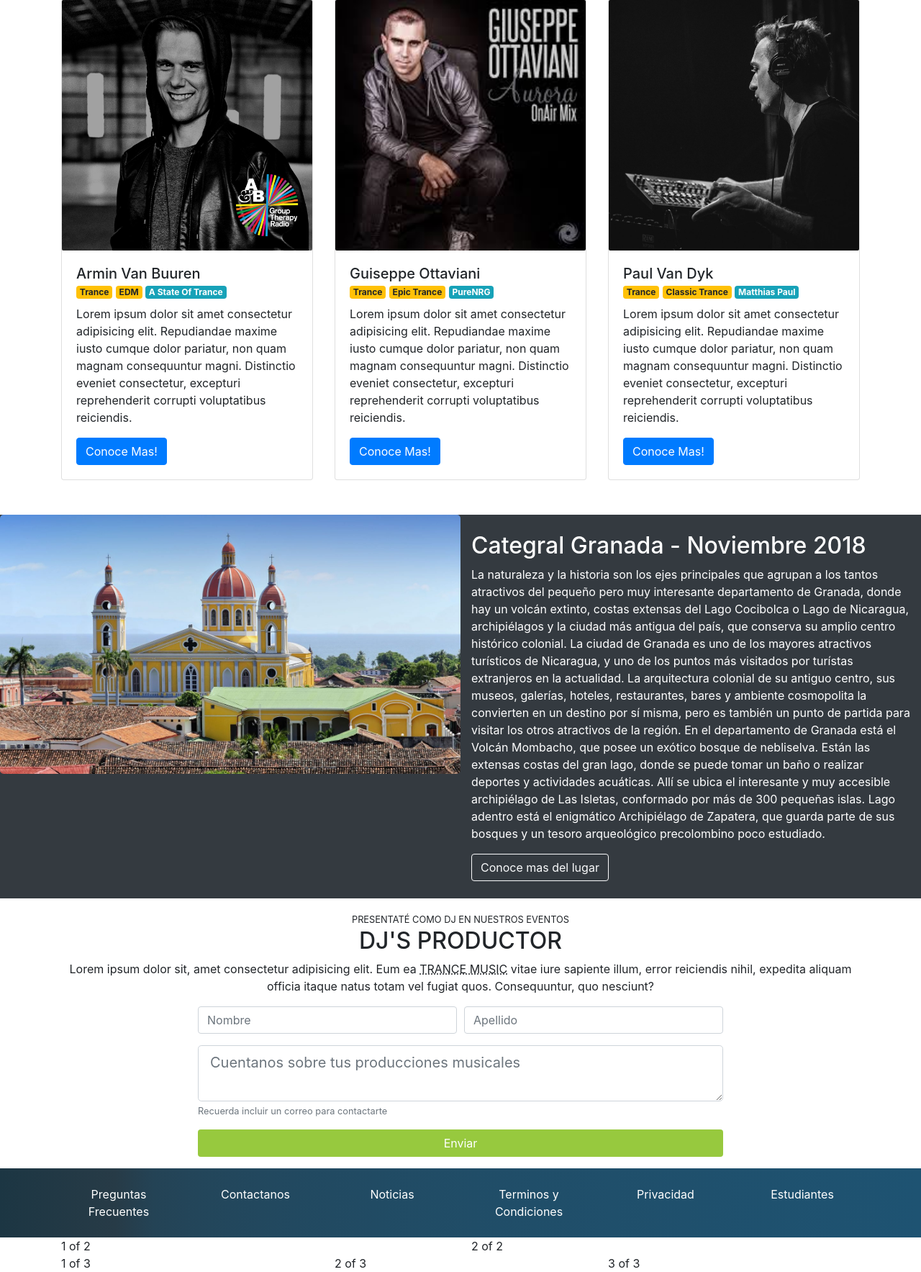
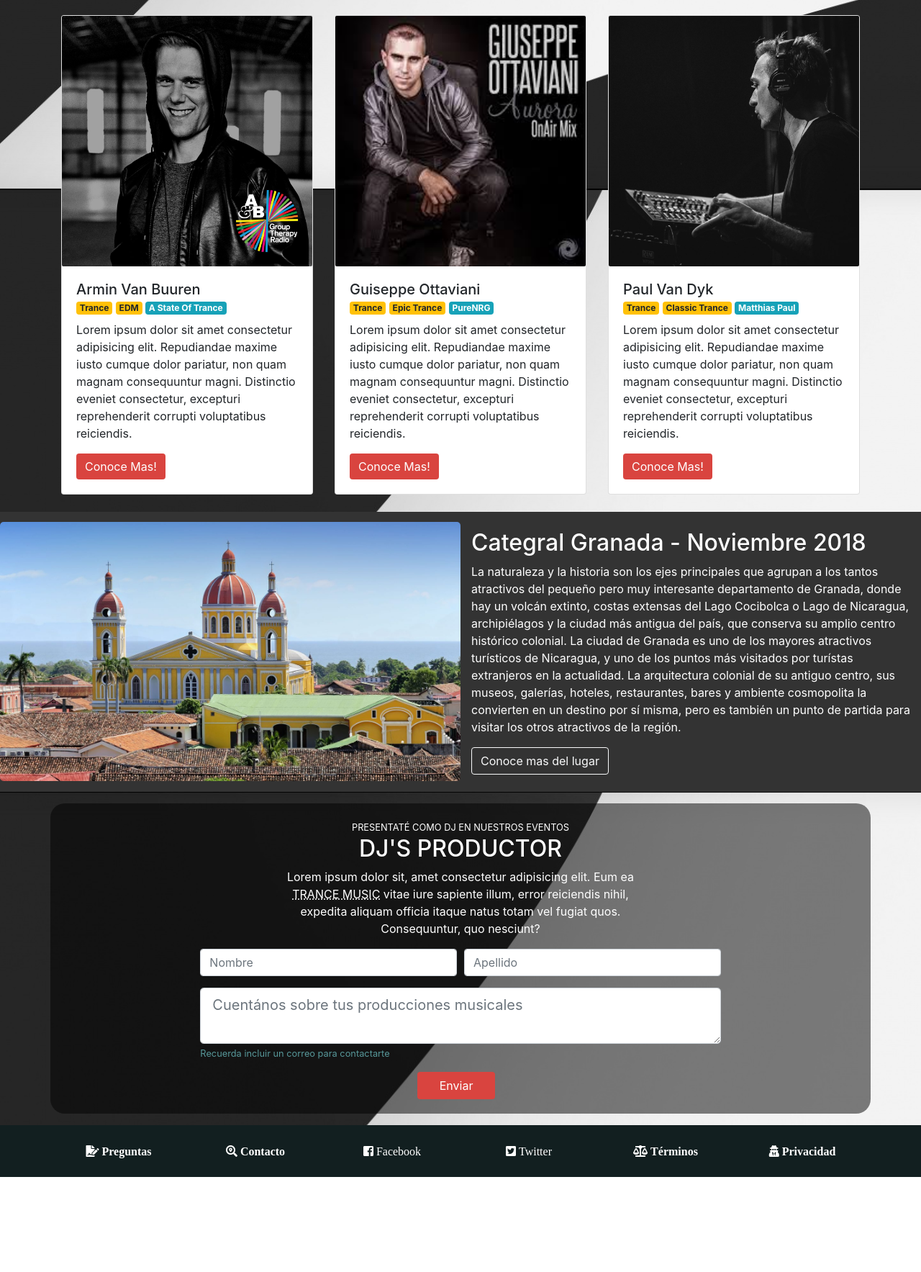
Before and after one commit to jerrycano37/Curso-Bootstrap-4, a PHP site: page /proyeto.html in a window 1280 px wide. Shown: the part 1270-3037 px from the top of the page at 72% size. After the commit the page ends 2905 px from the top, so only its background shows below. Run offline with PHP 8.4, Linux system fonts and the light colour scheme; some libraries are stand-ins or nearby versions.

Commit message:
Ultimas modificaciones terminadas un pequeño error aun pendiente

```diff
--- a/proyeto.html
+++ b/proyeto.html
@@ -20,30 +20,29 @@
     <nav id="header" class="navbar navbar-expand-lg navbar-dark bg-dark sticky-top">
         <div class="container">
             <a class="navbar-brand" img=""><img src="img/logo.png" alt="logo"></a>
-            <button class="navbar-toggler" type="button" data-toggle="collapse" data-target="#navbar"
-                aria-controls="navbarSupportedContent" aria-expanded="false" aria-label="Toggle navigation">
+            <button class="navbar-toggler" type="button" data-toggle="collapse" data-target="#navbar" aria-controls="navbarSupportedContent"
+                aria-expanded="false" aria-label="Toggle navigation">
                 <span class="navbar-toggler-icon"></span>
             </button>
 
             <div class="collapse navbar-collapse" id="navbar">
                 <ul class="navbar-nav ml-auto">
                     <li class="nav-item">
-                        <a class="nav-link" href="#main">Eventos</a>
+                        <a class="fas fa-map-marked nav-link" href="#main"> Eventos</a>
                     </li>
                     <li class="nav-item">
-                        <a class="nav-link" href="#dj">Productores</a>
+                        <a class="fas fa-compact-disc nav-link" href="#dj"> Productores</a>
                     </li>
                     <li class="nav-item">
-                        <a class="nav-link" href="#lfecha">Horarios</a>
+                        <a class="fas fa-map-marked-alt nav-link" href="#lfecha"> Lugares</a>
                     </li>
                     <li class="nav-item">
-                        <a class="nav-link" href="#eres-productor">Eres Productor?</a>
+                        <a class="fas fa-question-circle nav-link" href="#eres-productor"> Eres DJ?</a>
                     </li>
                     <li class="nav-item">
-                        <a class="nav-link text-compra" href="#" data-toggle="modal" data-target="#modal-compra">Comprar
-                            Tus Tickets</a>
+                        <a class="fas fa-ticket-alt nav-link" href="#" data-toggle="modal" data-target="#modal-compra">
+                            Tickets</a>
                     </li>
-
                 </ul>
             </div>
         </div>
@@ -69,17 +68,17 @@
             <div class="overlay">
                 <div class="container">
                     <div class="row align-items-center">
-                        <div class="col-md-6 offset-md-6 text-center text-md-right">
+                        <div class="offset-md-6 text-center text-md-right">
                             <h1>Trance Energy Festival</h1>
-                            <p class="d-none d-md-block">
+                            <p class="d-none d-sm-block">
                                 Lorem ipsum dolor sit amet consectetur adipisicing elit.
                                 Voluptatum veritatis non est perferendis, fuga impedit nulla
                                 sunt placeat ad omnis laudantium repudiandae consequuntur nam
                                 deleniti ducimus neque deserunt earum maxime!
                             </p>
-                            <a href="#" class="btn btn-outline-light">Unete como productor</a>
+                            <a href="#formulario" class="btn btn-outline-light">Forma Parte De Nosotros</a>
                             <button type="button" class="btn btn-color" data-target="#modal-compra" data-toggle="modal">Asíste
-                                al evento</button>
+                                al Evento</button>
                         </div>
                     </div>
 
@@ -91,14 +90,16 @@
 
     <!-- djs -->
 
-    <section id="dj" class="mt-4 mb-4">
+    <section id="dj" class="">
 
         <div class="container">
             <div class="row">
+                <section id="titulo2" class="col text-center text-uppercase mt-4 mb-4">
                     <div class="col text-center text-uppercase">
                         <small> Conoce a los</small>
                         <h2>Dj's Productores</h2>
                     </div>
+                </section>
 
             </div>
 
@@ -229,11 +230,11 @@
     <section id="lfecha">
         <div class="container-fluid">
             <div class="row">
-                <div class="col-12 col-lg-6 pl-0 pr-0">
+                <div class="col-12 col-lg-6 col-md-6 pl-0 pr-0 align-self-center">
                     <img src="img/info1.jpg" alt="lugar1">
                 </div>
 
-                <div class="col-12 col-lg-6 pt-4 pb-4 text-aling-center">
+                <div class="col-12 col-lg-6 col-md-6 pt-4 pb-4 text-aling-center align-self-center">
                     <h2>Categral Granada - Noviembre 2018</h2>
                     <p>
                         La naturaleza y la historia son los ejes principales que agrupan a los tantos atractivos del
@@ -246,15 +247,9 @@
                         antiguo centro, sus museos, galerías, hoteles, restaurantes, bares y ambiente cosmopolita la
                         convierten en un destino por sí misma, pero es también un punto de partida para visitar los
                         otros atractivos de la región.
-
-                        En el departamento de Granada está el Volcán Mombacho, que posee un exótico bosque de
-                        nebliselva. Están las extensas costas del gran lago, donde se puede tomar un baño o realizar
-                        deportes y actividades acuáticas. Allí se ubica el interesante y muy accesible archipiélago de
-                        Las Isletas, conformado por más de 300 pequeñas islas. Lago adentro está el enigmático
-                        Archipiélago de Zapatera, que guarda parte de sus bosques y un tesoro arqueológico precolombino
-                        poco estudiado.
                     </p>
-                    <a href="https://vianica.com/sp/nicaragua/granada" class="btn btn-outline-light">Conoce mas del
+                    <a href="https://vianica.com/sp/nicaragua/granada" class="btn btn-outline-light" target="_blank">Conoce
+                        mas del
                         lugar</a>
                 </div>
             </div>
@@ -272,7 +267,7 @@
                 </div>
             </div>
             <div class="row">
-                <div class="col text-center">
+                <div class="offset-3 col-6 text-center d-none d-sm-block">
                     Lorem ipsum dolor sit, amet consectetur adipisicing elit. Eum ea <abbr data-toggle="tooltip" title="Genero principal de la musica electronica">TRANCE
                         MUSIC</abbr> vitae iure sapiente
                     illum, error reiciendis nihil, expedita aliquam officia itaque natus totam vel fugiat quos.
@@ -280,7 +275,7 @@
                 </div>
             </div>
             <div class="row">
-                <div class="col col-md-8 offset-md-1 col-lg-8 offset-lg-2 mt-3">
+                <div class="col col-md-8 offset-md-2 col-lg-8 offset-lg-2 mt-3">
                     <form>
                         <div class="form-row">
                             <div class="form-group col-12 col-md-6">
@@ -292,7 +287,7 @@
                         </div>
                         <div class="form-row">
                             <div class="form-group col">
-                                <textarea name="text" class="form-control form-control-lg" placeholder="Cuentanos sobre tus producciones musicales"></textarea>
+                                <textarea name="text" class="form-control form-control-lg" placeholder="Cuentános sobre tus producciones musicales"></textarea>
                                 <small class="form-text text-muted">
                                     Recuerda incluir un correo para contactarte
                                 </small>
@@ -300,7 +295,7 @@
                         </div>
                         <div class="form-row">
                             <div class="col">
-                                <button type="button" class="btn btn-color btn-block">Enviar</button>
+                                <button type="button" class="btn btn-color offset-md-5 offset-lg-5">Enviar</button>
                             </div>
                         </div>
                 </div>
@@ -317,23 +312,24 @@
         <div class="container">
             <div class="row text-center">
                 <div class="col-12 col-lg">
-                    <a href="#">Preguntas Frecuentes</a>
+                    <a href="#" class="fas fa-file-signature"> Preguntas</a>
                 </div>
                 <div class="col-12 col-lg">
-                    <a href="#">Contactanos</a>
+                    <a href="#" class="fas fa-search-location"> Contacto</a>
                 </div>
                 <div class="col-12 col-lg">
-                    <a href="#">Noticias</a>
+                    <a href="#" href="#" class="fab fa-facebook-square"> Facebook</a>
                 </div>
                 <div class="col-12 col-lg">
-                    <a href="#">Terminos y Condiciones</a>
+                    <a href="#" class="fab fa-twitter-square"> Twitter</a>
                 </div>
                 <div class="col-12 col-lg">
-                    <a href="#">Privacidad</a>
+                    <a href="#" class="fas fa-balance-scale"> Términos</a>
                 </div>
                 <div class="col-12 col-lg">
-                    <a href="#">Estudiantes</a>
+                    <a href="#" class="fas fa-user-secret"> Privacidad</a>
                 </div>
+
             </div>
         </div>
     </footer>
@@ -376,27 +372,6 @@
         </div>
     </div>
 
-    <div class="container">
-            <div class="row">
-              <div class="col">
-                1 of 2
-              </div>
-              <div class="col">
-                2 of 2
-              </div>
-            </div>
-            <div class="row">
-              <div class="col">
-                1 of 3
-              </div>
-              <div class="col">
-                2 of 3
-              </div>
-              <div class="col">
-                3 of 3
-              </div>
-            </div>
-          </div>
     <!-- modal fin -->
     <!-- Optional JavaScript -->
     <!-- jQuery first, then Popper.js, then Bootstrap JS -->
@@ -407,6 +382,8 @@
     <script src="https://stackpath.bootstrapcdn.com/bootstrap/4.1.3/js/bootstrap.min.js" integrity="sha384-ChfqqxuZUCnJSK3+MXmPNIyE6ZbWh2IMqE241rYiqJxyMiZ6OW/JmZQ5stwEULTy"
         crossorigin="anonymous"></script>
     <script src="js.js"></script>
+    <link rel="stylesheet" href="https://use.fontawesome.com/releases/v5.4.1/css/all.css" integrity="sha384-5sAR7xN1Nv6T6+dT2mhtzEpVJvfS3NScPQTrOxhwjIuvcA67KV2R5Jz6kr4abQsz"
+        crossorigin="anonymous">
 </body>
 
 </html>
--- a/styles.css
+++ b/styles.css
@@ -1,9 +1,11 @@
 .text-compra {
-    color: #97c93e !important;
+    color: #F19500;
 }
 
 #footer {
-    background: linear-gradient(90deg, #1c3643, #273b47, 25%, #1e5372);
+    /* background: linear-gradient(90deg, #1c3643, #273b47, 25%, #1e5372); */
+    background-color: #121F20;
+
 }
 
 #footer a {
@@ -12,6 +14,10 @@
 
 #header img {
     width: 110px;
+}
+
+#header{
+    background-color: #121F20 !important;
 }
 
 #main .carousel img {
@@ -41,12 +47,12 @@
 }
 
 .btn-color {
-    background-color: #97c93e;
+    background-color: #D9443F;
     color: white;
 }
 
 .btn-color:hover {
-    background-color: #82ad36;
+    background-color: rgb(218, 44, 38)
 }
 
 #lfecha img {
@@ -55,10 +61,65 @@
 }
 
 #lfecha {
-    background-color: #343a40;
+    background-color: #333333;
     color: white;
 }
 
 #dj img {
     border-radius: 2px;
 }
+
+#dj .btn {
+    background-color: #D9443F;
+    color: white;
+    border: none;
+}
+
+#dj .btn:hover {
+    background-color: rgb(218, 44, 38)
+}
+
+#navbar>nav-item {
+    border: #F19500;
+}
+
+.navbar-dark .navbar-nav .active>.nav-link,
+.navbar-dark .navbar-nav .nav-link.active,
+.navbar-dark .navbar-nav .nav-link.show,
+.navbar-dark .navbar-nav .show>.nav-link {
+    color: #F19500;
+}
+
+#navbar > ul > li:nth-child(5) > a{
+    color: white;
+}
+
+#dj{
+    /* background-color:#333333; */
+    background-image: url(img/fondo1.jpg);
+}
+
+#titulo2{
+    color: #57989A;
+}
+
+#eres-productor{
+    background-image: url(img/fondo1.jpg);
+    color: #333333;
+}
+
+#eres-productor .container{
+    background-color: rgba(0, 0, 0, 0.5);
+    color: white;
+    padding: 20px;
+    border-radius: 20px;
+}
+
+#eres-productor .btn{
+    padding-left: 30px;
+    padding-right: 30px;
+}
+
+#eres-productor > div > div:nth-child(3) > div > form > div:nth-child(2) > div > small{
+    color: #57989A !important;
+}
```
Also changed, not shown: img/fondo1.jpg (added). Lines whose indentation alone changed are shown as unchanged.
